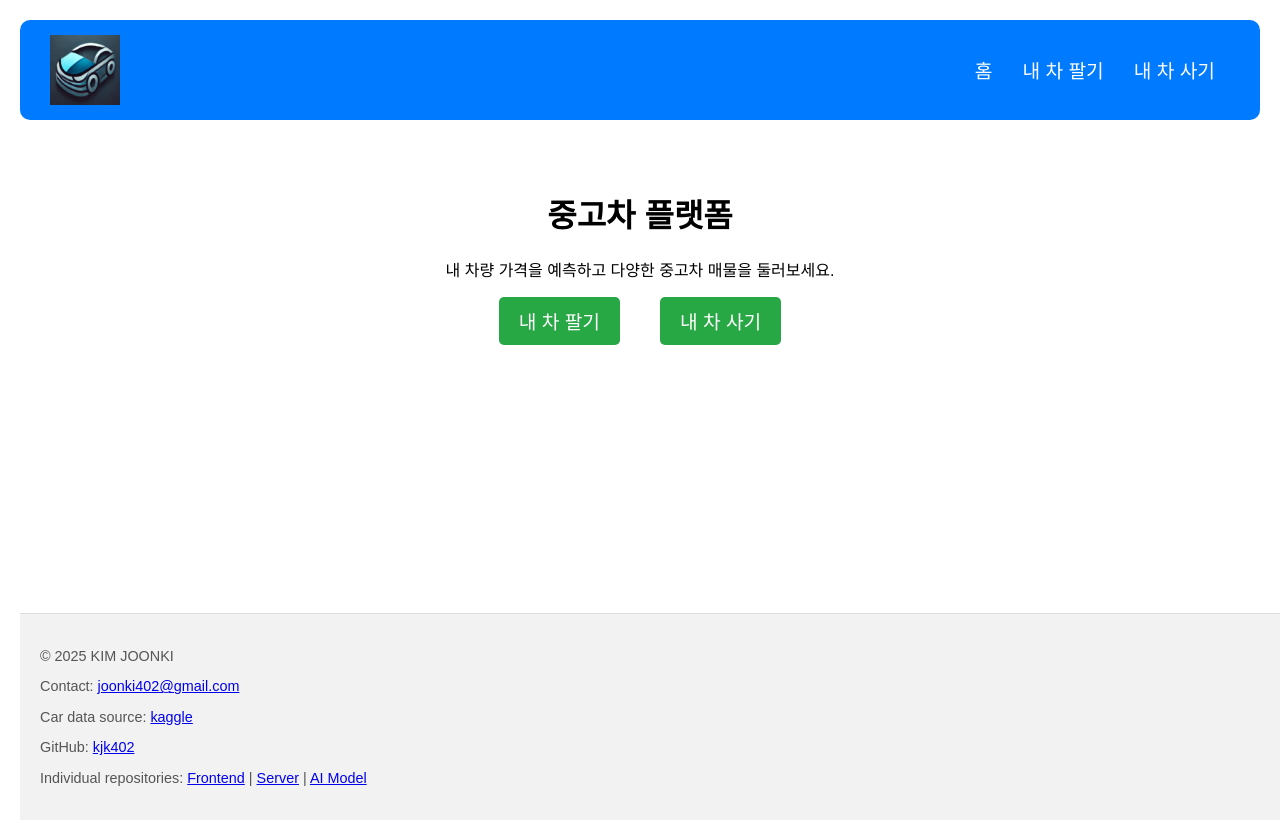
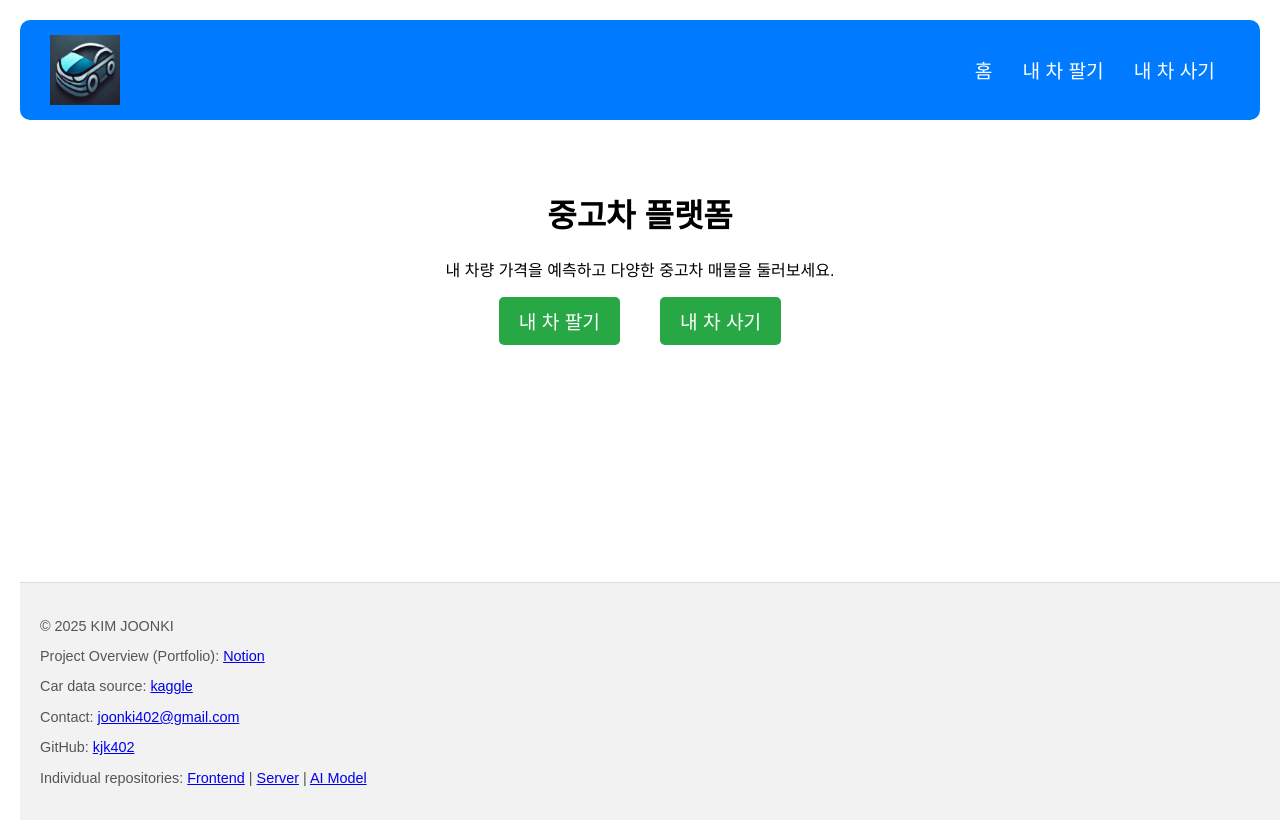
Before and after one commit to kjk402/cars-front, a React (Create React App) app: page / in a window 1280 px wide. Shown: the top 840 px of the page. Built offline with nearby package versions, Linux system fonts and the light colour scheme.

Commit message:
feat: footer 수정 - 프로젝트 소개 페이지 추가

```diff
--- a/src/App.js
+++ b/src/App.js
@@ -33,7 +33,16 @@ function App() {
         {/* Footer */}
         <footer className="footer">
           <p>© 2025 KIM JOONKI</p>
-          <p>Contact: <a href="mailto:joonki402@gmail.com">joonki402@gmail.com</a></p>
+          <p>
+            Project Overview (Portfolio):{" "}
+            <a
+              href="https://glistening-lady-581.notion.site/Project-Overview-Portfolio-1d4ef3f83b45803fb876c7387e2588a5"
+              target="_blank"
+              rel="noopener noreferrer"
+            >
+              Notion
+            </a>
+          </p>
           <p>
             Car data source:{" "}
             <a
@@ -44,6 +53,7 @@ function App() {
               kaggle
             </a>
           </p>
+          <p>Contact: <a href="mailto:joonki402@gmail.com">joonki402@gmail.com</a></p>
           <p>
             GitHub:{" "}
             <a
--- a/src/components/Main.js
+++ b/src/components/Main.js
@@ -36,7 +36,7 @@ function Main() {
         </div>
       </div>
 
-      <h2 className="subtitle">헤이딜러로 잘 팔았어요.</h2>
+      <h2 className="subtitle">리뷰</h2>
       <div className="car-list">
         <img src="/images/car1.png" alt="car1" />
         <img src="/images/car2.png" alt="car2" />
```
